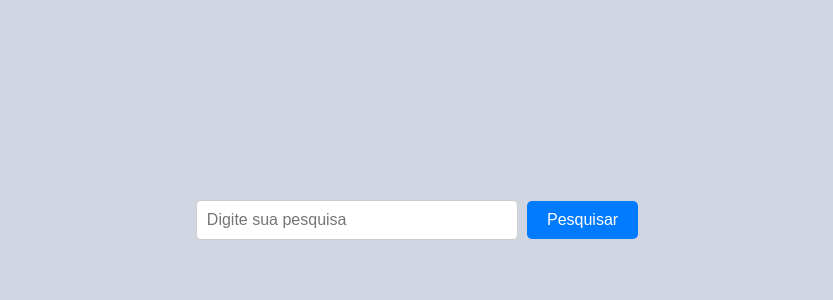
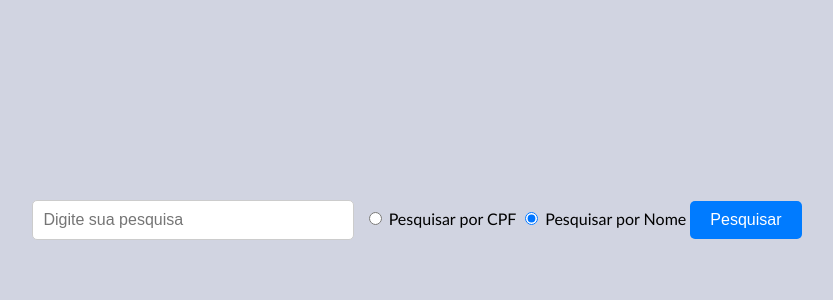
Before and after one commit to nando3d3/web_scraping_Processos, a FastAPI app: page / in a window 1280 px wide. Shown: the part 180-480 px from the top of the page, without its empty margins (223-1056 px from the left). Run offline with FastAPI, Linux system fonts and the light colour scheme.

Commit message:
filtro para pesquisa e pesquisa por cpf

```diff
--- a/app.py
+++ b/app.py
@@ -1,3 +1,4 @@
+from typing import Optional
 from fastapi import FastAPI, Request, Form
 import uvicorn
 from ProcessSearcher import ProcessSearcher
@@ -11,16 +12,19 @@ app = FastAPI()
 templates = Jinja2Templates(directory="templates")
 
 # captura resultado da pesquisa e realiza web scrap
+
+
 @app.post("/result")
-async def search_process(request: Request, pesquisa: str = Form(...)):
-    data_request = {"nome": pesquisa}
+async def search_process(request: Request, pesquisa: str = Form(...), tipo_pesquisa: str = Form(...)):
+    data_request = {tipo_pesquisa: pesquisa}
+    print(str(data_request))
     data_response = ProcessSearcher(data_request).table_response
     # retorna página de resultados formatada
     return templates.TemplateResponse("resultado.html", {"request": request, "pesquisa": pesquisa, "resultado": data_response})
+# Renderiza pagina de pesquisa
 
 
-# Renderiza pagina de pesquisa
-@app.get("/", response_class= HTMLResponse)
+@app.get("/", response_class=HTMLResponse)
 async def pesquisa_page(request: Request):
 
     return templates.TemplateResponse("pesquisa.html", {"request": request})
@@ -29,7 +33,7 @@ async def pesquisa_page(request: Request):
 
 if __name__ == "__main__":
     try:
-        #webbrowser.open_new_tab('http://localhost:1344')
+        # webbrowser.open_new_tab('http://localhost:1344')
         uvicorn.run(app, port=1344)
     except Exception as e:
         print(f'erro ao iniciar:\n {e}')
--- a/templates/pesquisa.html
+++ b/templates/pesquisa.html
@@ -58,14 +58,44 @@
     <body>
 
         <div class="search-container">
-    <form method="POST" action="/result">
-        <input type="text" placeholder="Digite sua pesquisa" name="pesquisa" required>
+            <form method="POST" action="/result"
+                onsubmit="return validateForm()">
+                <input type="text" placeholder="Digite sua pesquisa"
+                    name="pesquisa" id="pesquisa" required>
+                <input type="radio" name="tipo_pesquisa" value="cpf"> Pesquisar
+                por CPF
+                <input type="radio" name="tipo_pesquisa" value="nome" ,
+                    checked=True> Pesquisar
+                por Nome
                 <input type="submit" value="Pesquisar">
                 <div id="loader" class="loader"></div>
             </form>
         </div>
 
         <script>
+    function validateForm() {
+        var pesquisaInput = document.getElementById("pesquisa");
+        var tipoPesquisa = document.querySelector('input[name="tipo_pesquisa"]:checked').value;
+
+        if (tipoPesquisa === "cpf") {
+            // Garante que apenas números sejam aceitos na caixa de texto
+            if (!/^\d+$/.test(pesquisaInput.value)) {
+                alert("Por favor, insira apenas números para pesquisar por CPF.");
+                pesquisaInput.focus();
+                return false;
+            }
+        } else if (tipoPesquisa === "nome") {
+            // Garante que apenas letras e espaços sejam aceitos na caixa de texto
+            if (!/^[a-zA-Z\s]*$/.test(pesquisaInput.value)) {
+                alert("Por favor, insira apenas letras e espaços para pesquisar por Nome.");
+                pesquisaInput.focus();
+                return false;
+            }
+        }
+
+        return true;
+    }
+
     function showLoader() {
         document.getElementById("loader").style.display = "inline-block";
     }
```
Also changed, not shown: ProcessSearcher.py (+6 -6 lines). Lines whose indentation alone changed are shown as unchanged.
